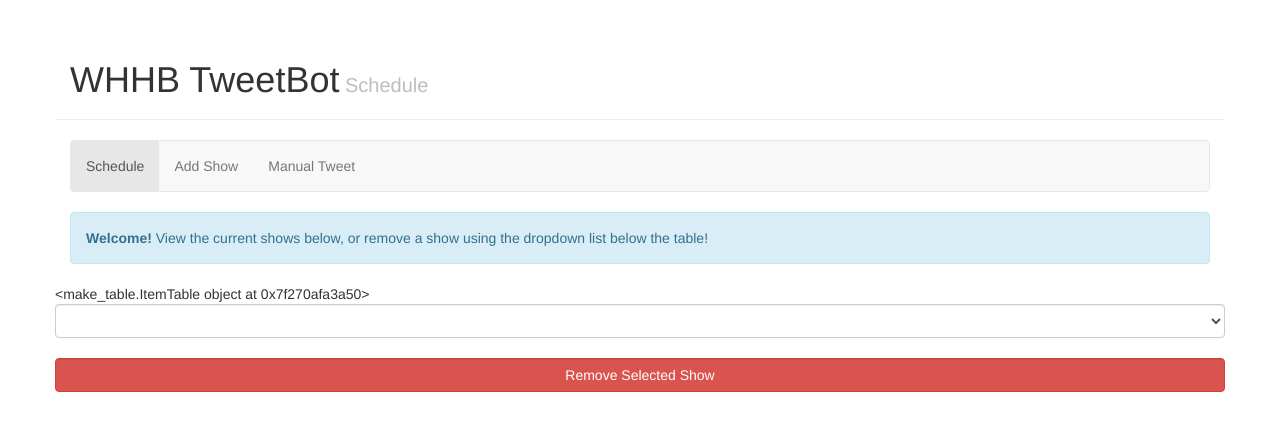
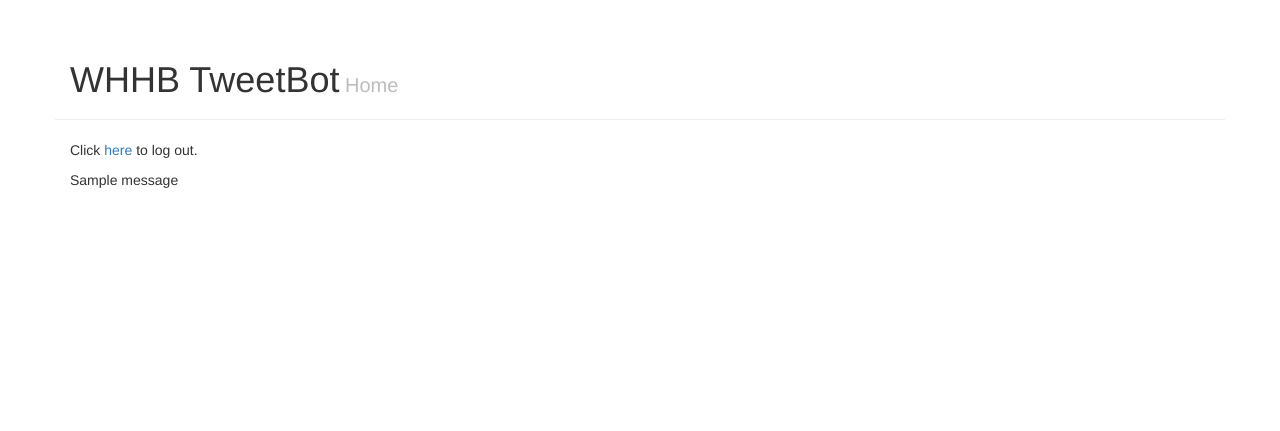
Before and after one commit to naliuj/WHHB-Twitter-Bot, a Flask app: page / in a window 1280 px wide. Shown: the top 431 px of the page. Run offline with Flask 2, Linux system fonts and the light colour scheme; data comes from the database, SQL or seed files in the repository; both versions use the stored data as it was after the commit; one stand-in notice (Sample message) is shown; some libraries are stand-ins or nearby versions.

Commit message:
Added ability to log in and protected pages from those not logged in

```diff
--- a/site_main.py
+++ b/site_main.py
@@ -1,55 +1,99 @@
-from flask import Flask, render_template, request, redirect, url_for
+from flask import Flask, render_template, request, redirect, url_for, session, flash
+from functools import wraps
 from make_table import get_table
 import db
 import tweepy
 from twitter_auth import authenticate
+from CONFIG import SECRET_KEY
 
 
 app = Flask(__name__)
 
+app.secret_key = SECRET_KEY
+
+
+# Decorator to require log in
+def login_required(f):
+    @wraps(f)
+    def wrap(*args, **kwargs):
+        if "logged_in" in session:
+            return f(*args, **kwargs)
+        else:
+            flash("not logged in")
+            return redirect(url_for("login"))
+    return wrap
+
 
 @app.route("/")
 def index():
-    return render_template("index.html", shows=get_table(), slots=db.read(), subheading="Schedule")
+    return render_template("index.html", subheading="Home")
 
 
-@app.route("/add/")
-def add_show():
-    return render_template("add_show.html", alert=None, subheading="Adding New Show")
+@app.route("/login/", methods=["GET", "POST"])
+def login():
+    error = None
+    if request.method == "POST":
+        if request.form["username"] != "admin" or request.form["password"] != "admin":
+            error = "Invalid credentials. Please try again."
+        else:
+            session["logged_in"] = True
+            flash("You were just logged in!")
+            return redirect(url_for("index"))
+    return render_template("login.html", subheading="Log In", error=error)
 
 
-@app.route("/add/", methods=["POST"])
-def added_show():
-    show_info = [request.form["show-name"],
-                 request.form["show-day"],
-                 request.form["show-start"],
-                 request.form["show-end"],
-                 request.form["host-1"],
-                 request.form["host-2"],
-                 request.form["host-3"],
-                 request.form["host-4"],
-                 ''
-                 ]
-    db.add(show_info)
+@app.route("/logout/")
+@login_required
+def logout():
+    session.pop("logged_in", None)
+    flash("You were just logged out!")
+    return redirect(url_for("index"))
+
+
+@app.route("/schedule/")
+@login_required
+def schedule():
+    return render_template("schedule.html", shows=get_table(), slots=db.read(), subheading="Schedule")
+
+
+@app.route("/add/", methods=["GET", "POST"])
+@login_required
+def add_show():
+    if request.method == "POST":
+        show_info = [request.form["show-name"],
+                     request.form["show-day"],
+                     request.form["show-start"],
+                     request.form["show-end"],
+                     request.form["host-1"],
+                     request.form["host-2"],
+                     request.form["host-3"],
+                     request.form["host-4"],
+                     ''
+                     ]
+        db.add(show_info)
+
     return render_template("add_show.html", alert=None, subheading="Adding New Show")
 
 
 @app.route("/remove/", methods=["POST"])
+@login_required
 def remove_show():
     show_info = request.form["slot"]
     try:
         db.remove(show_info.split("`"))
     except IndexError:
         pass
-    return redirect(url_for("index"))
+    return redirect(url_for("schedule"))
 
 
 @app.route("/manual-tweet/")
+@login_required
 def manual_tweet_page():
     return render_template("manual_tweet.html", subheading="Send Tweet Manually", status=None)
 
 
 @app.route("/manual-tweet/", methods=["POST"])
+@login_required
 def send_tweet():
     twit = authenticate()
     tweet = request.form["message"]
--- a/templates/index.html
+++ b/templates/index.html
@@ -1,27 +1,7 @@
 {% extends "base.html" %}
 {% block body %}
-<div id="navigation">
-    <nav class="navbar navbar-default">
-        <ul class="nav navbar-nav">
-            <li class="active"><a href="/">Schedule</a></li>
-            <li><a href="/add/">Add Show</a></li>
-            <li><a href="/manual-tweet/">Manual Tweet</a></li>
-        </ul>
-    </nav>
-</div>
-<div class="alert alert-info"><strong>Welcome!</strong> View the current shows below, or remove a show using the dropdown list below the table!</div>
-<div class="row">
-    {{ shows }}
-</div>
-<div class="row">
-<form role="form" action="/remove/" method="post">
-    <select class="form-control" name="slot">
-        <option value="None"></option>
-        {% for slot in slots %}
-        <option class="form-control" value="{{ slot[1] }}`{{ slot[2] }}`{{ slot[3] }}">{{ slot[0] }}, {{ slot[1] }} {{ slot[2] }} to {{ slot[3] }} </option>
-        {% endfor %}
-    </select><br>
-    <input class="form-control btn btn-danger" type="submit" value="Remove Selected Show">
-</form><br>
-</div>
+<p>Click <a href="/logout/">here</a> to log out.</p>
+{% for message in get_flashed_messages() %}
+{{ message }}
+{% endfor %}
 {% endblock %}
--- a/templates/manual_tweet.html
+++ b/templates/manual_tweet.html
@@ -3,14 +3,14 @@
 <div id="navigation">
     <nav class="navbar navbar-default">
         <ul class="nav navbar-nav">
-            <li><a href="/">Schedule</a></li>
+            <li><a href="/schedule/">Schedule</a></li>
             <li><a href="/add/">Add Show</a></li>
             <li class="active"><a href="/manual-tweet/">Manual Tweet</a></li>
         </ul>
     </nav>
 </div>
 {% if status == None %}
-<div class="alert alert-info"><strong>Welcome!</strong> Send a tweet right from this site:</div>
+<div class="alert alert-info">Send a tweet right from this site:</div>
 {% elif status == "success" %}
 <div class="alert alert-success"><strong>Success!</strong> Tweet sent!</div>
 {% elif status == "failed" %}
```
Also changed, not shown: templates/add_show.html (+7 -7 lines), templates/login.html (added, +15 -0 lines), templates/schedule.html (added, +27 -0 lines), shows.db.
